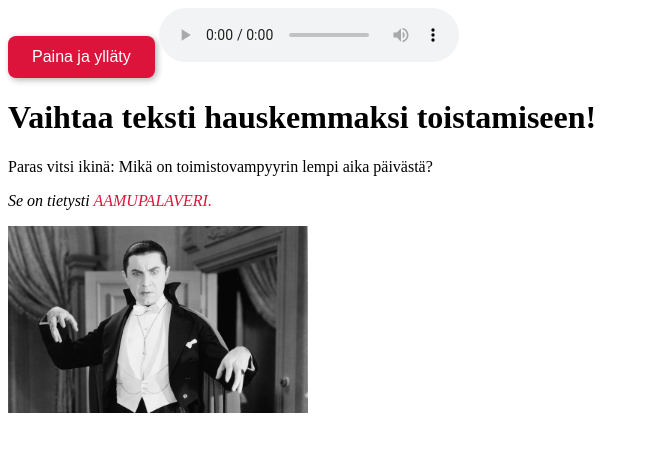
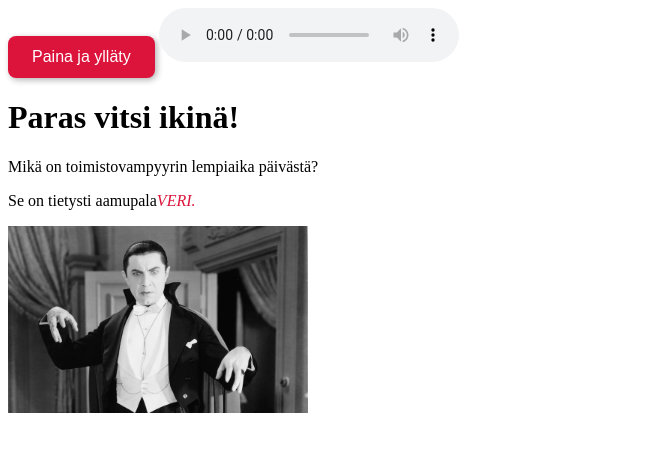
Before and after one commit to besteriida/Viikkoteht-v-2, a plain HTML site: page index.html in a window 1280 px wide. Shown: the whole page, without its empty margins (0-650 px from the left). Drawn offline with Linux system fonts and the light colour scheme.

Commit message:
korjattu tekstiä koska harjoittelen commit push

```diff
--- a/index.html
+++ b/index.html
@@ -2,8 +2,8 @@
 <html lang="en">
 <head>
   <meta charset="UTF-8" />
-  <title>Tehtävänä oli</title>
-    <style>
+  <title>Tehtävänä oli vaihtaa teksti hauskemmaksi</title>
+<style>
     button {
       background-color: crimson;
       color: white;
@@ -34,9 +34,9 @@
       <source src="this-is-halloween-172354.mp3" type="audio/mpeg" />
       Selaimesi ei tue äänielementtiä.
     </audio>
-    <h1>Vaihtaa teksti hauskemmaksi toistamiseen!</h1>
-    <p>Paras vitsi ikinä: Mikä on toimistovampyyrin lempi aika päivästä?</p>
-     <p><em>Se on tietysti <span style="color: crimson;">AAMUPALAVERI.</span></em></p>
+    <h1>Paras vitsi ikinä!</h1>
+    <p>Mikä on toimistovampyyrin lempiaika päivästä?</p>
+     <p>Se on tietysti aamupala<em><span style="color: crimson;">VERI.</span></em></p>
       <a href="Dracula.webp" target="_blank">
   <img src="Dracula.webp" alt="Dracula-kuva" width="300" />
 </a>
```
